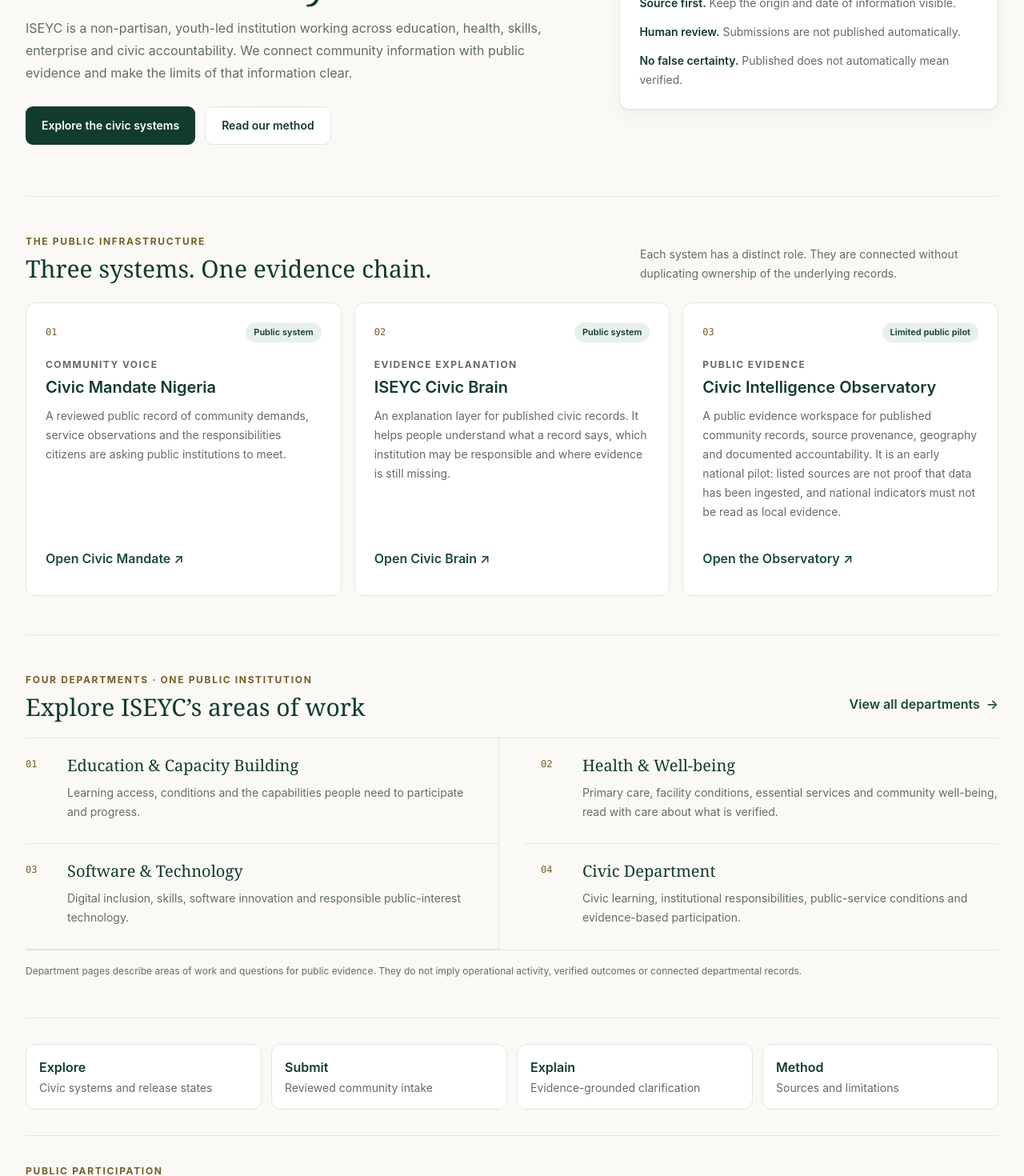
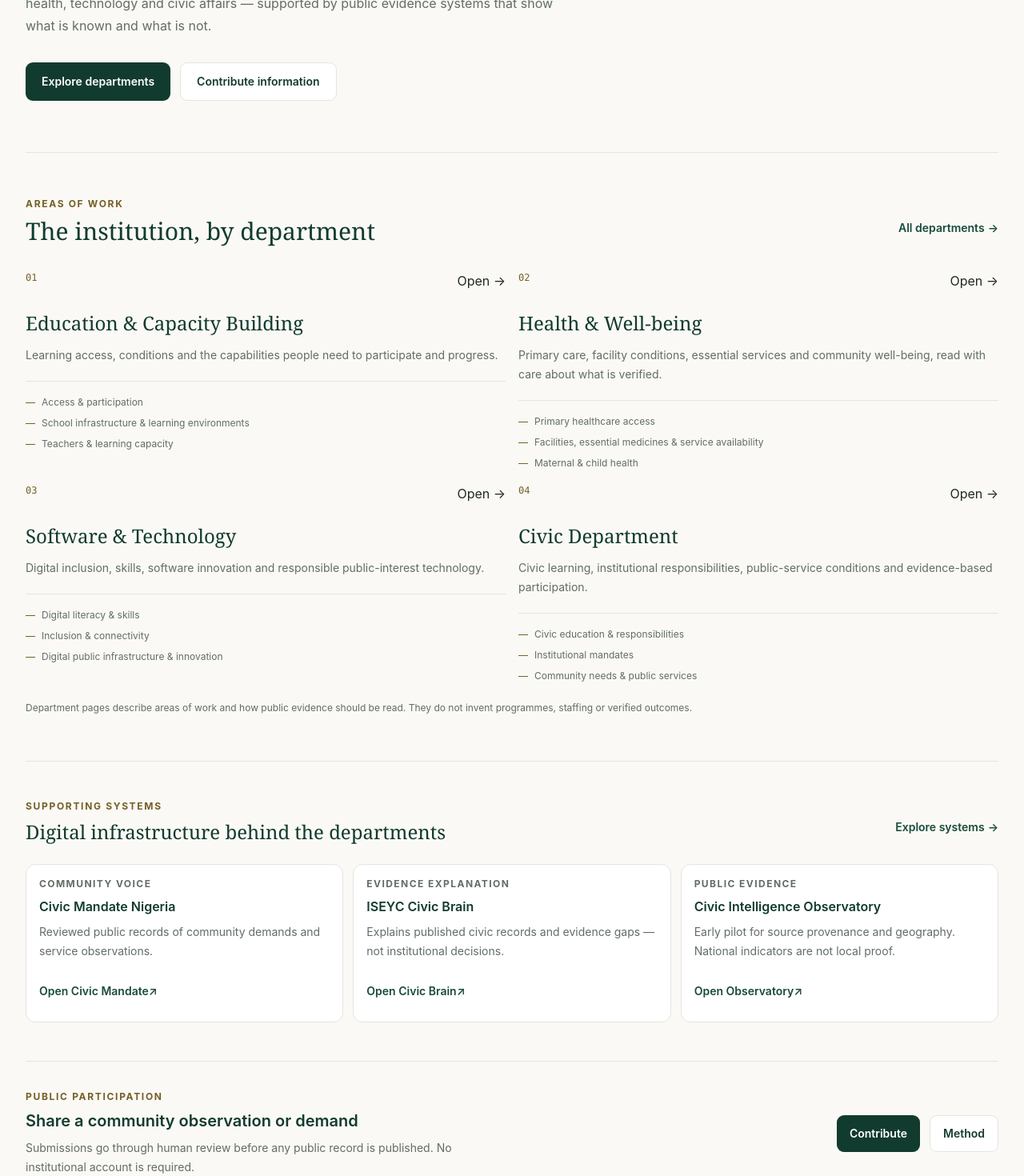
Before and after one commit to mrzulqarnainnadabo/iseyc-digital-operations-centre-notion, a Next.js app: page / in a window 1280 px wide. Shown: the part 340-1810 px from the top of the page at 80% size. Built offline with nearby package versions, Linux system fonts and the light colour scheme.

Commit message:
feat(idcc): put departments at the centre of the public home
Reorder homepage so Institution → Departments dominate first screen;
supporting systems become secondary infrastructure. Distinct department
cards with clear CTAs; no fabricated programmes or metrics.

```diff
--- a/app/page.tsx
+++ b/app/page.tsx
@@ -7,138 +7,173 @@ const systems = [
     number: "01",
     name: "Civic Mandate Nigeria",
     role: "Community voice",
-    description: "A reviewed public record of community demands, service observations and the responsibilities citizens are asking public institutions to meet.",
+    description: "Reviewed public records of community demands and service observations.",
     href: "https://2027-street-mandate.vercel.app",
     action: "Open Civic Mandate",
-    state: "Public system",
   },
   {
     number: "02",
     name: "ISEYC Civic Brain",
     role: "Evidence explanation",
-    description: "An explanation layer for published civic records. It helps people understand what a record says, which institution may be responsible and where evidence is still missing.",
+    description: "Explains published civic records and evidence gaps — not institutional decisions.",
     href: "https://iseyc-civic-brain.vercel.app",
     action: "Open Civic Brain",
-    state: "Public system",
   },
   {
     number: "03",
     name: "Civic Intelligence Observatory",
     role: "Public evidence",
-    description: "A public evidence workspace for published community records, source provenance, geography and documented accountability. It is an early national pilot: listed sources are not proof that data has been ingested, and national indicators must not be read as local evidence.",
+    description: "Early pilot for source provenance and geography. National indicators are not local proof.",
     href: "https://iseyc-civic-intelligence-observatory.vercel.app",
-    action: "Open the Observatory",
-    state: "Limited public pilot",
+    action: "Open Observatory",
   },
 ];
+
+const departmentAccent: Record<string, string> = {
+  education: "dept-card--education",
+  health: "dept-card--health",
+  technology: "dept-card--technology",
+  civic: "dept-card--civic",
+};
 
 export default function PublicHomePage() {
   return (
     <PublicShell>
-      <section className="grid gap-8 border-b border-line py-12 sm:py-16 lg:grid-cols-[1.2fr_.8fr] lg:items-center">
-        <div className="max-w-3xl">
-          <p className="text-xs font-bold uppercase tracking-[0.16em] text-gold-700">Initiative for Sustainable Evolution for Youth and Community</p>
-          <h1 className="mt-4 max-w-3xl font-serif text-4xl leading-tight text-forest-950 sm:text-5xl lg:text-[3.5rem]">Public information. Clear evidence. Stronger accountability.</h1>
-          <p className="mt-5 max-w-2xl text-base leading-7 text-ink-700">ISEYC is a non-partisan, youth-led institution working across education, health, skills, enterprise and civic accountability. We connect community information with public evidence and make the limits of that information clear.</p>
-          <div className="mt-7 flex flex-wrap gap-3">
-            <Link href="/explore" className="inline-flex min-h-[48px] items-center rounded-control bg-forest-900 px-5 text-sm font-semibold text-white hover:bg-forest-800">Explore the civic systems</Link>
-            <Link href="/method" className="inline-flex min-h-[48px] items-center rounded-control border border-line bg-white px-5 text-sm font-semibold text-forest-900 hover:bg-forest-100">Read our method</Link>
-          </div>
+      <section className="home-hero border-b border-line py-12 sm:py-16">
+        <p className="text-xs font-bold uppercase tracking-[0.16em] text-gold-700">
+          Initiative for Sustainable Evolution for Youth and Community
+        </p>
+        <h1 className="mt-4 max-w-4xl font-serif text-4xl leading-[1.05] tracking-tight text-forest-950 sm:text-5xl lg:text-[3.4rem]">
+          Four departments. One institution. Clear public information.
+        </h1>
+        <p className="mt-5 max-w-2xl text-base leading-7 text-ink-700">
+          ISEYC is a non-partisan, youth-led institution. Our work is organised around education, health, technology and civic affairs — supported by public evidence systems that show what is known and what is not.
+        </p>
+        <div className="mt-8 flex flex-wrap gap-3">
+          <Link
+            href="/departments"
+            className="inline-flex min-h-[48px] items-center rounded-control bg-forest-900 px-5 text-sm font-semibold text-white hover:bg-forest-800"
+          >
+            Explore departments
+          </Link>
+          <Link
+            href="/submit"
+            className="inline-flex min-h-[48px] items-center rounded-control border border-line bg-white px-5 text-sm font-semibold text-forest-900 hover:bg-forest-100"
+          >
+            Contribute information
+          </Link>
         </div>
-        <aside className="rounded-card border border-line bg-white p-5 shadow-card sm:p-6">
-          <p className="text-xs font-bold uppercase tracking-[0.14em] text-gold-700">Our operating principle</p>
-          <h2 className="mt-3 text-xl font-semibold leading-7 text-forest-950">A public record should show what is known — and what is not.</h2>
-          <div className="mt-5 space-y-3 border-t border-line pt-4 text-sm leading-6 text-ink-700">
-            <p><span className="font-semibold text-forest-900">Source first.</span> Keep the origin and date of information visible.</p>
-            <p><span className="font-semibold text-forest-900">Human review.</span> Submissions are not published automatically.</p>
-            <p><span className="font-semibold text-forest-900">No false certainty.</span> Published does not automatically mean verified.</p>
-          </div>
-        </aside>
       </section>
 
-      <section className="py-10 sm:py-12" aria-labelledby="systems-heading">
+      <section className="py-12 sm:py-14" aria-labelledby="departments-heading">
         <div className="flex flex-col gap-3 sm:flex-row sm:items-end sm:justify-between">
           <div>
-            <p className="text-xs font-bold uppercase tracking-[0.14em] text-gold-700">The public infrastructure</p>
-            <h2 id="systems-heading" className="mt-2 font-serif text-2xl text-forest-950 sm:text-3xl">Three systems. One evidence chain.</h2>
+            <p className="text-xs font-bold uppercase tracking-[0.14em] text-gold-700">Areas of work</p>
+            <h2 id="departments-heading" className="mt-2 font-serif text-2xl text-forest-950 sm:text-3xl">
+              The institution, by department
+            </h2>
           </div>
-          <p className="max-w-md text-sm leading-6 text-ink-700">Each system has a distinct role. They are connected without duplicating ownership of the underlying records.</p>
+          <Link href="/departments" className="inline-flex min-h-[44px] items-center text-sm font-semibold text-forest-800 hover:underline">
+            All departments <span aria-hidden="true" className="ml-1">→</span>
+          </Link>
         </div>
-        <div className="mt-6 grid gap-4 lg:grid-cols-3">
+
+        <div className="mt-8 grid gap-4 sm:grid-cols-2">
+          {departments.map((department) => (
+            <Link
+              key={department.slug}
+              href={`/departments/${department.slug}`}
+              className={`dept-card group ${departmentAccent[department.slug] ?? ""}`}
+            >
+              <div className="flex items-start justify-between gap-3">
+                <span className="font-mono text-xs text-gold-700">{department.number}</span>
+                <span className="dept-card__open" aria-hidden="true">Open →</span>
+              </div>
+              <h3 className="mt-6 font-serif text-2xl leading-snug text-forest-950 group-hover:underline">
+                {department.name}
+              </h3>
+              <p className="mt-3 flex-1 text-sm leading-6 text-ink-700">{department.summary}</p>
+              <ul className="mt-5 space-y-1.5 border-t border-line pt-4">
+                {department.priorities.slice(0, 3).map((priority) => (
+                  <li key={priority.title} className="flex gap-2 text-xs leading-5 text-ink-600">
+                    <span className="text-gold-700" aria-hidden="true">—</span>
+                    <span>{priority.title}</span>
+                  </li>
+                ))}
+              </ul>
+            </Link>
+          ))}
+        </div>
+
+        <p className="mt-5 text-xs leading-5 text-ink-600">
+          Department pages describe areas of work and how public evidence should be read. They do not invent programmes, staffing or verified outcomes.
+        </p>
+      </section>
+
+      <section className="border-t border-line py-10 sm:py-12" aria-labelledby="systems-heading">
+        <div className="flex flex-col gap-2 sm:flex-row sm:items-end sm:justify-between">
+          <div>
+            <p className="text-xs font-bold uppercase tracking-[0.14em] text-gold-700">Supporting systems</p>
+            <h2 id="systems-heading" className="mt-2 font-serif text-xl text-forest-950 sm:text-2xl">
+              Digital infrastructure behind the departments
+            </h2>
+          </div>
+          <Link href="/explore" className="inline-flex min-h-[44px] items-center text-sm font-semibold text-forest-800 hover:underline">
+            Explore systems <span aria-hidden="true" className="ml-1">→</span>
+          </Link>
+        </div>
+        <div className="mt-6 grid gap-3 md:grid-cols-3">
           {systems.map((system) => (
-            <article key={system.number} className="flex min-h-full flex-col rounded-card border border-line bg-white p-5 sm:p-6">
-              <div className="flex items-center justify-between gap-3">
-                <span className="font-mono text-xs text-gold-700">{system.number}</span>
-                <span className="rounded-full bg-forest-100 px-2.5 py-1 text-[11px] font-semibold text-forest-900">{system.state}</span>
-              </div>
-              <p className="mt-5 text-xs font-bold uppercase tracking-[0.12em] text-ink-600">{system.role}</p>
-              <h3 className="mt-2 text-xl font-semibold leading-6 text-forest-950">{system.name}</h3>
-              <p className="mt-3 flex-1 text-sm leading-6 text-ink-700">{system.description}</p>
-              {system.href ? (
-                <a href={system.href} target="_blank" rel="noopener noreferrer" className="mt-6 inline-flex min-h-[44px] items-center font-semibold text-forest-800 hover:underline">{system.action} ↗</a>
-              ) : (
-                <span className="mt-6 inline-flex min-h-[44px] items-center text-sm font-semibold text-ink-600">{system.action}</span>
-              )}
+            <article key={system.number} className="flex flex-col rounded-card border border-line bg-white p-4">
+              <p className="text-xs font-bold uppercase tracking-[0.12em] text-ink-600">{system.role}</p>
+              <h3 className="mt-2 text-base font-semibold text-forest-950">{system.name}</h3>
+              <p className="mt-2 flex-1 text-sm leading-6 text-ink-700">{system.description}</p>
+              <a
+                href={system.href}
+                target="_blank"
+                rel="noopener noreferrer"
+                className="mt-4 inline-flex min-h-[44px] items-center text-sm font-semibold text-forest-800 hover:underline"
+              >
+                {system.action} <span aria-hidden="true">↗</span>
+              </a>
             </article>
           ))}
         </div>
       </section>
 
-      <section className="border-t border-line py-10 sm:py-12" aria-labelledby="departments-heading">
-        <div className="flex flex-col gap-3 sm:flex-row sm:items-end sm:justify-between">
-          <div>
-            <p className="text-xs font-bold uppercase tracking-[0.14em] text-gold-700">Four departments · one public institution</p>
-            <h2 id="departments-heading" className="mt-2 font-serif text-2xl text-forest-950 sm:text-3xl">Explore ISEYC’s areas of work</h2>
-          </div>
-          <Link href="/departments" className="inline-flex min-h-[44px] items-center font-semibold text-forest-800 hover:underline">View all departments <span aria-hidden="true" className="ml-2">→</span></Link>
-        </div>
-        <div className="mt-5 grid gap-0 border-y border-line sm:grid-cols-2 sm:gap-x-8">
-          {departments.map((department) => (
-            <Link key={department.slug} href={`/departments/${department.slug}`} className="group grid min-h-[132px] grid-cols-[2.5rem_1fr] gap-3 border-b border-line py-5 last:border-b-0 sm:odd:border-r sm:odd:pr-5 sm:even:pl-5">
-              <span className="pt-1 font-mono text-xs text-gold-700">{department.number}</span>
-              <span>
-                <span className="block font-serif text-xl text-forest-950 group-hover:underline">{department.name}</span>
-                <span className="mt-2 block text-sm leading-6 text-ink-700">{department.summary}</span>
-              </span>
-            </Link>
-          ))}
-        </div>
-        <p className="mt-4 text-xs leading-5 text-ink-600">Department pages describe areas of work and questions for public evidence. They do not imply operational activity, verified outcomes or connected departmental records.</p>
-      </section>
-
-      <nav className="grid gap-3 border-t border-line py-8 sm:grid-cols-4" aria-label="Public pathways">
-        {[
-          { href: "/explore", title: "Explore", copy: "Civic systems and release states" },
-          { href: "/submit", title: "Submit", copy: "Reviewed community intake" },
-          { href: "/explain", title: "Explain", copy: "Evidence-grounded clarification" },
-          { href: "/method", title: "Method", copy: "Sources and limitations" },
-        ].map((item) => (
-          <Link key={item.href} href={item.href} className="rounded-card border border-line bg-white p-4 hover:border-forest-800">
-            <h2 className="text-base font-semibold text-forest-950">{item.title}</h2>
-            <p className="mt-1 text-sm leading-5 text-ink-700">{item.copy}</p>
-          </Link>
-        ))}
-      </nav>
-
       <section className="grid gap-5 border-t border-line py-9 sm:grid-cols-2 sm:items-center">
         <div>
           <p className="text-xs font-bold uppercase tracking-[0.14em] text-gold-700">Public participation</p>
-          <h2 className="mt-2 text-xl font-semibold text-forest-950">Make a community issue easier to understand.</h2>
-          <p className="mt-2 max-w-2xl text-sm leading-6 text-ink-700">Share a specific observation or submit a civic demand through the reviewed Civic Mandate process. Public visitors do not need an institutional account.</p>
+          <h2 className="mt-2 text-xl font-semibold text-forest-950">Share a community observation or demand</h2>
+          <p className="mt-2 max-w-2xl text-sm leading-6 text-ink-700">
+            Submissions go through human review before any public record is published. No institutional account is required.
+          </p>
         </div>
         <div className="flex flex-wrap gap-3 sm:justify-end">
-          <Link href="/submit" className="inline-flex min-h-[46px] items-center rounded-control bg-forest-900 px-4 text-sm font-semibold text-white hover:bg-forest-800">Contribute information</Link>
-          <Link href="/method" className="inline-flex min-h-[46px] items-center rounded-control border border-line bg-white px-4 text-sm font-semibold text-forest-900 hover:bg-forest-100">Understand the safeguards</Link>
+          <Link href="/submit" className="inline-flex min-h-[46px] items-center rounded-control bg-forest-900 px-4 text-sm font-semibold text-white hover:bg-forest-800">
+            Contribute
+          </Link>
+          <Link href="/method" className="inline-flex min-h-[46px] items-center rounded-control border border-line bg-white px-4 text-sm font-semibold text-forest-900 hover:bg-forest-100">
+            Method
+          </Link>
         </div>
       </section>
+
       <section className="mb-10 rounded-card border border-line bg-forest-950 p-5 text-white sm:mb-12 sm:p-7">
         <div className="grid gap-4 sm:grid-cols-[1fr_auto] sm:items-center">
           <div>
             <p className="text-xs font-bold uppercase tracking-[0.14em] text-[#d8c49a]">Institutional workspace</p>
-            <h2 className="mt-2 text-xl font-semibold">For authorised ISEYC officials</h2>
-            <p className="mt-2 max-w-2xl text-sm leading-6 text-white/80">Operational tools are separated from public information. Access is restricted and does not follow from public participation or Google identity verification alone.</p>
+            <h2 className="mt-2 text-xl font-semibold">Authorised ISEYC officials</h2>
+            <p className="mt-2 max-w-2xl text-sm leading-6 text-white/80">
+              Operations are organised by department and separated from public information. Access does not follow from public use or Google sign-in alone.
+            </p>
           </div>
-          <Link href="/login" className="inline-flex min-h-[46px] items-center justify-center rounded-control border border-white/40 px-4 text-sm font-semibold text-white hover:bg-white/10">Official sign-in</Link>
+          <Link
+            href="/login"
+            className="inline-flex min-h-[46px] items-center justify-center rounded-control border border-white/40 px-4 text-sm font-semibold text-white hover:bg-white/10"
+          >
+            Official sign-in
+          </Link>
         </div>
       </section>
     </PublicShell>
```
